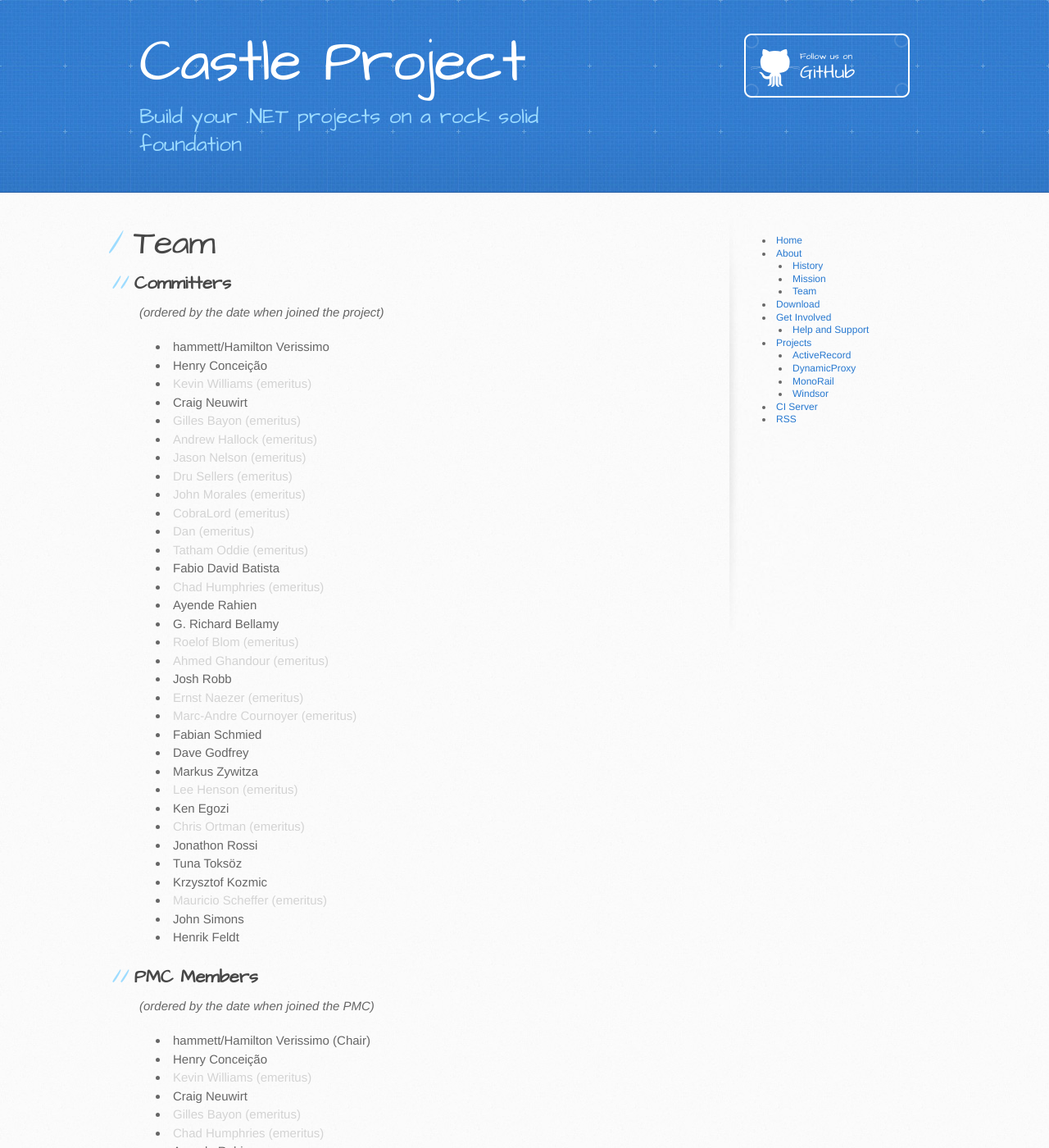
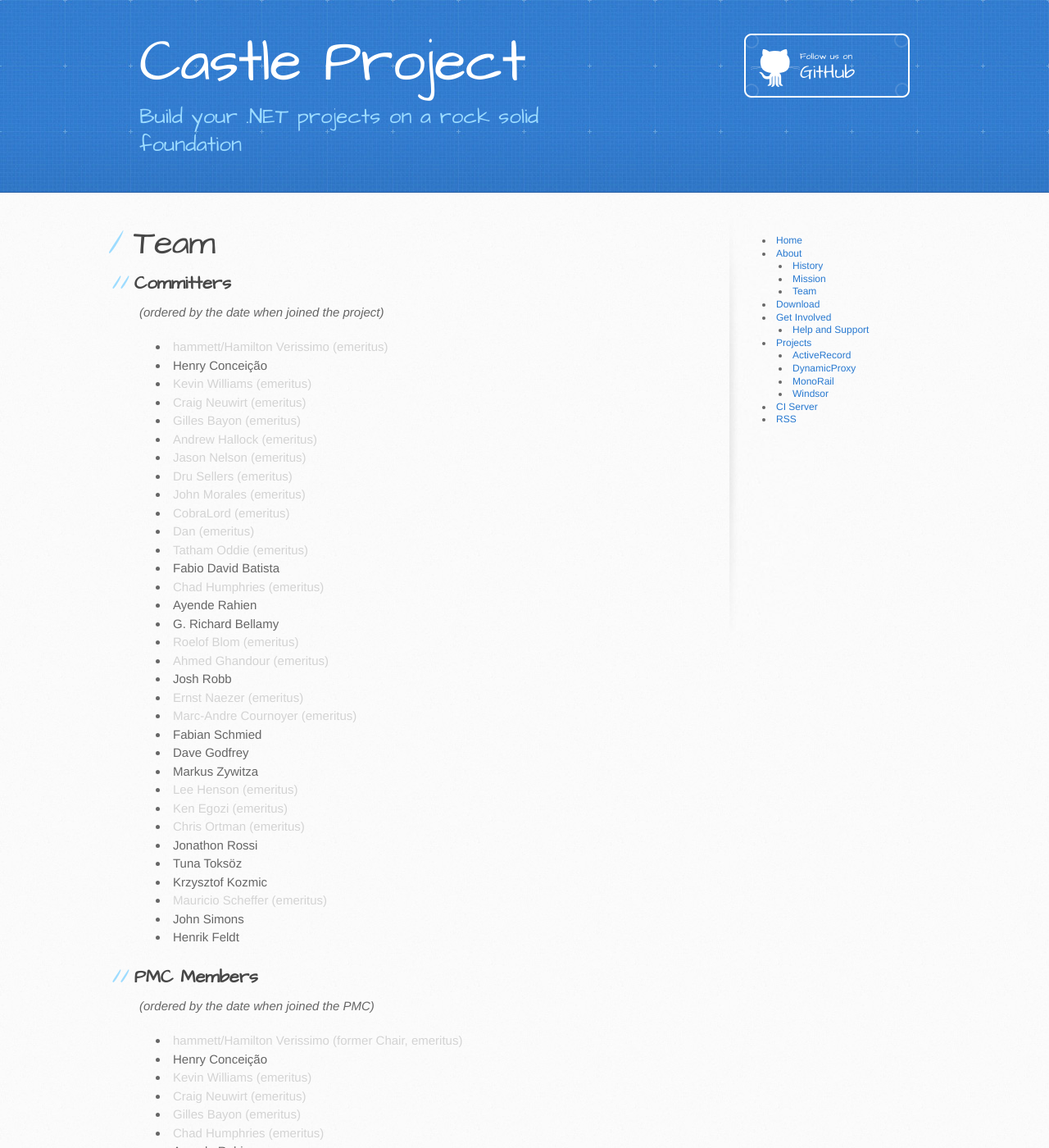
Before and after one commit to castleproject/castleproject.org, a Jekyll site: the page built from about/team.markdown, in a window 1280 px wide and 1400 px high. Shown: the whole window at 82% size. Built offline with Jekyll 4.4.1, drawn with Linux system fonts in a browser that asks for light colours.

Commit message:
Mark Ken Egozi, Craig Neuwirt and hammett emeritus

```diff
--- a/about/team.markdown
+++ b/about/team.markdown
@@ -7,10 +7,10 @@ permalink: /about/team/
 ## Committers
 *(ordered by the date when joined the project)*
 
-* hammett/Hamilton Verissimo
+* <span style="color: lightgray">hammett/Hamilton Verissimo (emeritus)</span>
 * Henry Conceição
 * <span style="color: lightgray">Kevin Williams (emeritus)</span>
-* Craig Neuwirt
+* <span style="color: lightgray">Craig Neuwirt (emeritus)</span>
 * <span style="color: lightgray">Gilles Bayon (emeritus)</span>
 * <span style="color: lightgray">Andrew Hallock (emeritus)</span>
 * <span style="color: lightgray">Jason Nelson (emeritus)</span>
@@ -32,7 +32,7 @@ permalink: /about/team/
 * Dave Godfrey
 * Markus Zywitza
 * <span style="color: lightgray">Lee Henson (emeritus)</span>
-* Ken Egozi
+* <span style="color: lightgray">Ken Egozi (emeritus)</span>
 * <span style="color: lightgray">Chris Ortman (emeritus)</span>
 * Jonathon Rossi
 * Tuna Toksöz
@@ -44,10 +44,10 @@ permalink: /about/team/
 ## PMC Members
 *(ordered by the date when joined the PMC)*
 
-* hammett/Hamilton Verissimo (Chair)
+* <span style="color: lightgray">hammett/Hamilton Verissimo (former Chair, emeritus)</span>
 * Henry Conceição
 * <span style="color: lightgray">Kevin Williams (emeritus)</span>
-* Craig Neuwirt
+* <span style="color: lightgray">Craig Neuwirt (emeritus)</span>
 * <span style="color: lightgray">Gilles Bayon (emeritus)</span>
 * <span style="color: lightgray">Chad Humphries (emeritus)</span>
 * Ayende Rahien
```
